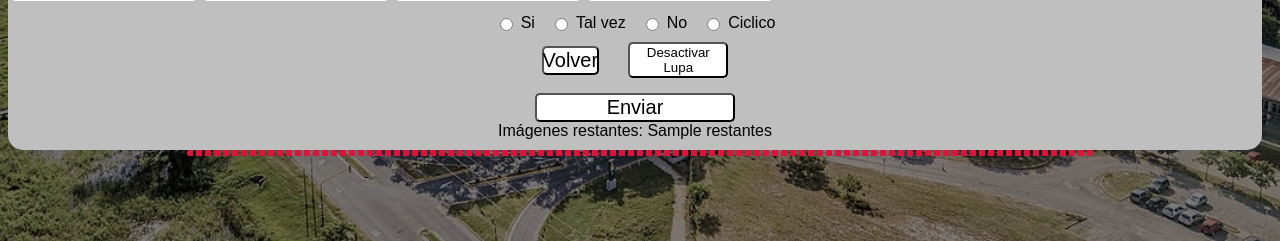
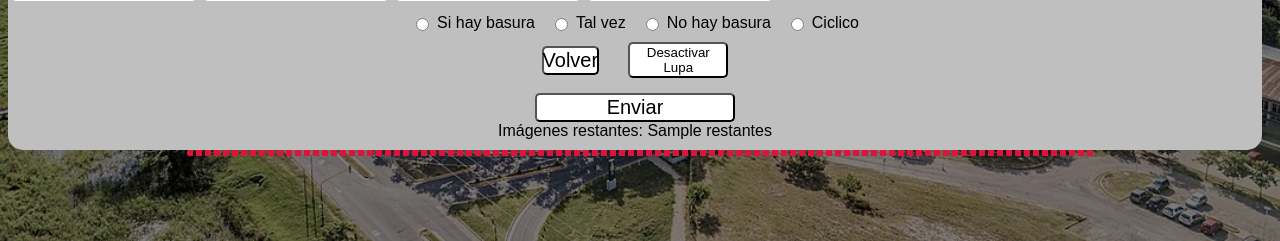
Before and after one commit to Radevirot/proyecto-basurales, a Python web app: template flask/templates/Etiquetador_win.html in a window 1280 px wide. Shown: the part 559-800 px from the top of the page. Run offline with Jinja, Linux system fonts and the light colour scheme; the template is opened without the code that fills it: most values are stand-ins (such as "Sample title", 1, 10 or a date in 2020); some web fonts are replaced.

Commit message:
si hay basura / no hay basura

```diff
--- a/flask/templates/Etiquetador_win.html
+++ b/flask/templates/Etiquetador_win.html
@@ -26,7 +26,7 @@
         <form action="{{url_for('enviar_etiquetas')}}" method="POST"> <div class="radio-group">
             <label for="Si">
                 <input type="radio" name="Radio1" value="Si" id="Si">
-                <span>Si</span>
+                <span>Si hay basura</span>
             </label>
             <label for="TalVez">
                 <input type="radio" name="Radio1" value="TalVez" id="TalVez">
@@ -34,7 +34,7 @@
             </label>
             <label for="No">
                 <input type="radio" name="Radio1" value="No" id="No">
-                <span>No</span>
+                <span>No hay basura</span>
             </label>
             <label for="Ciclico">
                 <input type="radio" name="Radio1" value="Ciclico" id="Ciclico">
```
